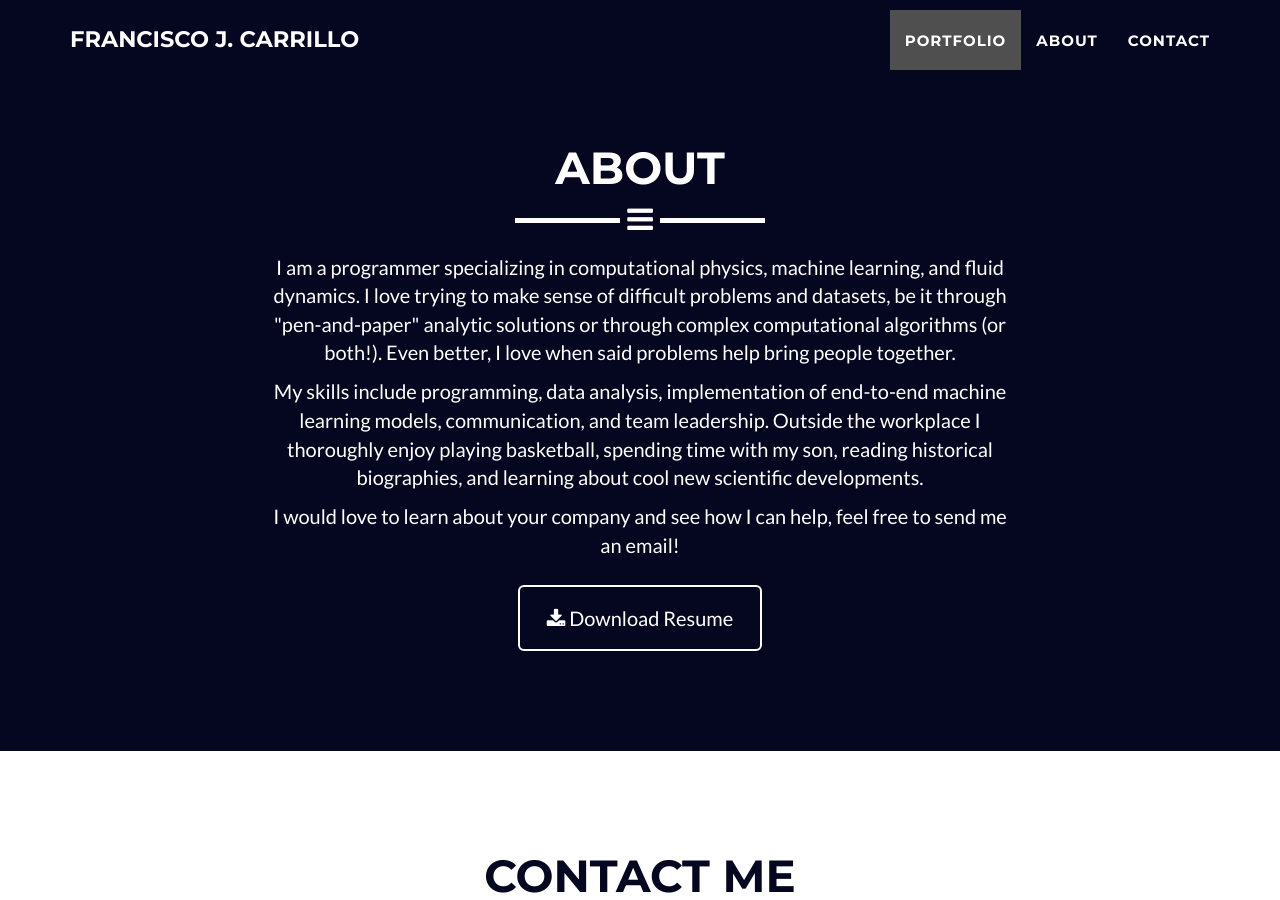
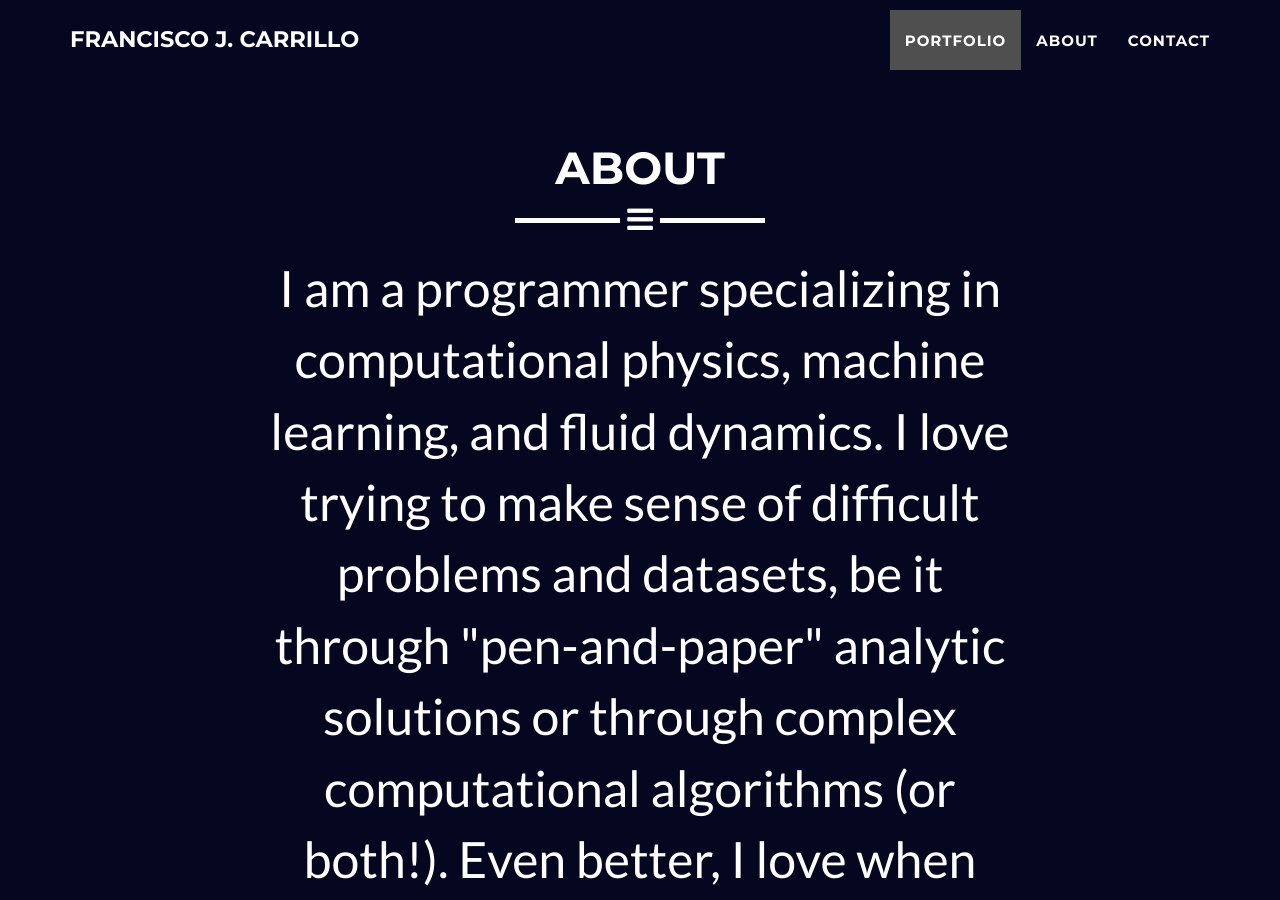
Before and after one commit to Franjcf/Franjcf.github.io, a Jekyll site: the page built from _posts/2020-13-30-Simulation of Multiphase Flow in Deformable Media.markdown, in a window 1280 px wide and 900 px high, scrolled down 2303 px. Built offline with Jekyll 4.4.1, drawn with Linux system fonts in a browser that asks for light colours.

Commit message:
new commit

```diff
--- a/_includes/about.html
+++ b/_includes/about.html
@@ -9,7 +9,7 @@
             </div>
             <div class="row">
                 <div class="col-lg-8 col-lg-offset-2 text-center">
-		    <p>I am a programmer specializing in computational physics, machine learning, and fluid dynamics. I love trying to make sense of difficult problems and datasets, be it through "pen-and-paper" analytic solutions or through complex computational algorithms (or both!). Even better, I love when said problems help bring people together.
+		    <p style="font-size:50px;">I am a programmer specializing in computational physics, machine learning, and fluid dynamics. I love trying to make sense of difficult problems and datasets, be it through "pen-and-paper" analytic solutions or through complex computational algorithms (or both!). Even better, I love when said problems help bring people together.
 		    </p>
 
 		    <p>My skills include programming, data analysis, implementation of end-to-end machine learning models, communication, and team leadership. Outside the workplace I thoroughly enjoy playing basketball, spending time with my son, reading historical biographies, and learning about cool new scientific developments.
```
Also changed, not shown: img/portfolio/cabin.png (deleted), 2 other files.
